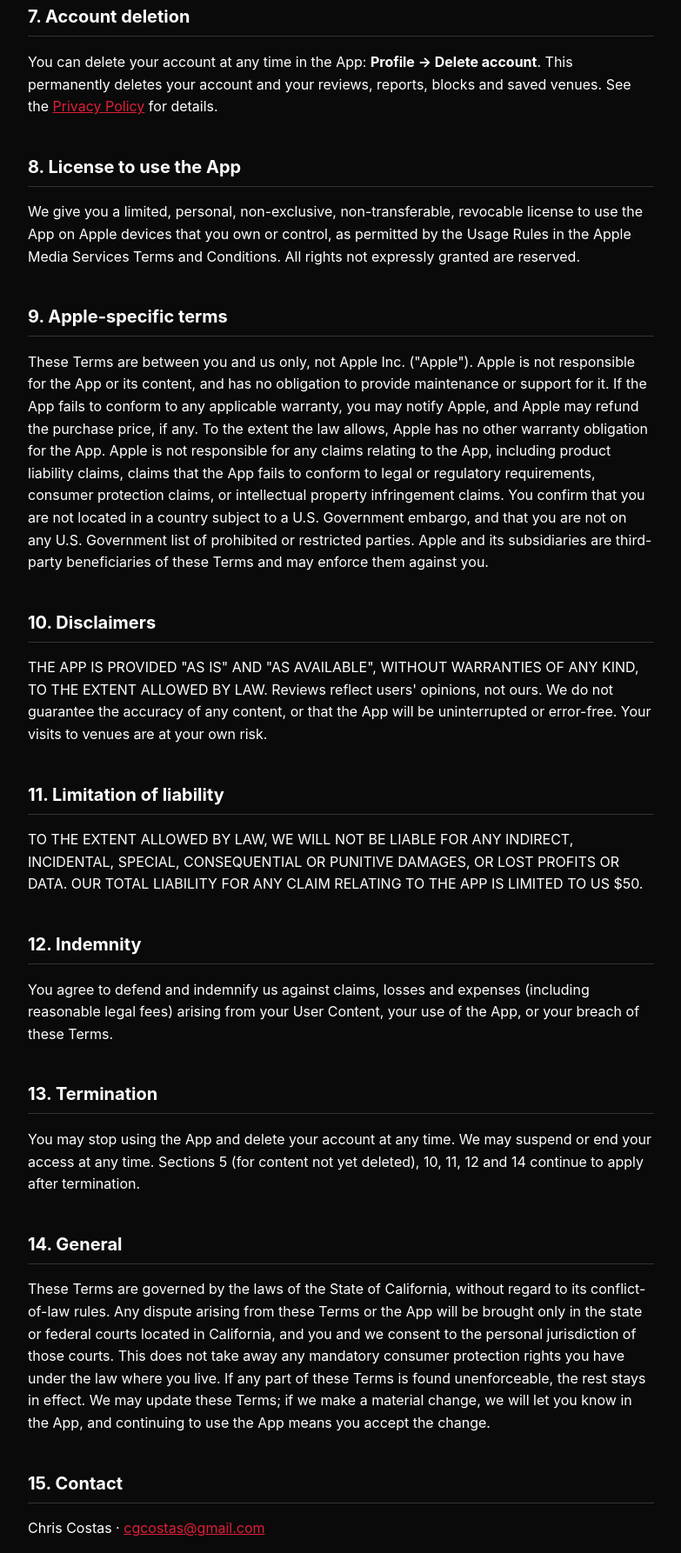
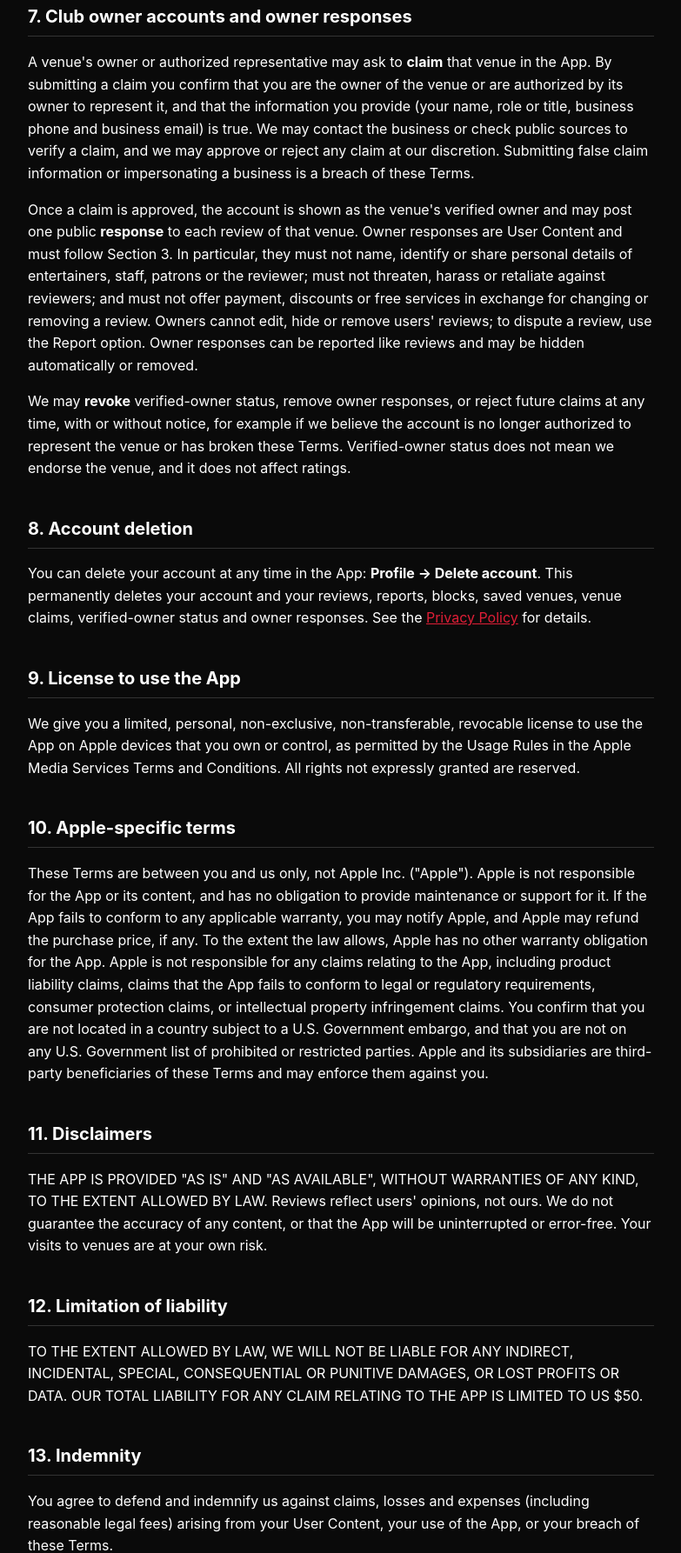
Before and after one commit to cgcostas-gif/velvet-rope-legal, a plain HTML site: page terms.html in a window 1280 px wide. Shown: the part 2229-4015 px from the top of the page at 87% size, without its empty margins (248-1031 px from the left). Drawn offline with Linux system fonts and the light colour scheme.

Commit message:
Terms + privacy: club owner claims and owner responses

```diff
--- a/terms.html
+++ b/terms.html
@@ -27,19 +27,23 @@ nav{margin-top:40px;font-size:14px}nav a{margin-right:14px}li{margin:4px 0}
 <li>scrape, reverse engineer, or interfere with the App, or get around blocks, bans or security measures.</li></ul>
 <p>Reviews should be honest descriptions of your own experience of a venue, such as its atmosphere, service, value, cleanliness and safety.</p>
 <h2>4. Reporting, blocking and moderation</h2>
-<p>Every review has a <strong>Report</strong> option, and you can <strong>block</strong> any user, which hides their content from you. We review reports and act on objectionable content <strong>within 24 hours</strong>. We remove the content and ban the user who posted it where appropriate. A review that receives multiple reports may be hidden automatically while we review it. We may remove any content or suspend or terminate any account at any time, with or without notice, if we believe it breaks these Terms or puts other people at risk. To report urgent concerns, email <a href="mailto:cgcostas@gmail.com">cgcostas@gmail.com</a>.</p>
+<p>Every review and owner response has a <strong>Report</strong> option, and you can <strong>block</strong> any user, which hides their content from you. We review reports and act on objectionable content <strong>within 24 hours</strong>. We remove the content and ban the user who posted it where appropriate. A review that receives multiple reports may be hidden automatically while we review it. We may remove any content or suspend or terminate any account at any time, with or without notice, if we believe it breaks these Terms or puts other people at risk. To report urgent concerns, email <a href="mailto:cgcostas@gmail.com">cgcostas@gmail.com</a>.</p>
 <h2>5. Your content and the license you give us</h2>
 <p>You keep ownership of the reviews and other content you post ("User Content"). By posting it, you give us a worldwide, non-exclusive, royalty-free, transferable and sublicensable license to host, store, reproduce, display, adapt (for example, to format it or calculate ratings), and distribute your User Content in the App and in promoting the App. This license ends when you delete the content or your account, except for copies held for a limited time in backups or where the law requires us to keep them. You confirm you have the right to post your User Content and that it follows these Terms. We do not endorse User Content, and we are not responsible for it.</p>
 <h2>6. Venue information and featured listings</h2><p>Venue details such as addresses and hours are collected from public sources and may be inaccurate or out of date. Some venues may be marked "Featured" as part of paid promotion in the future. Featured status will be clearly labeled and does not affect user ratings. Always check details directly with a venue, and follow all laws and venue rules.</p>
-<h2>7. Account deletion</h2><p>You can delete your account at any time in the App: <strong>Profile → Delete account</strong>. This permanently deletes your account and your reviews, reports, blocks and saved venues. See the <a href="privacy.html">Privacy Policy</a> for details.</p>
-<h2>8. License to use the App</h2><p>We give you a limited, personal, non-exclusive, non-transferable, revocable license to use the App on Apple devices that you own or control, as permitted by the Usage Rules in the Apple Media Services Terms and Conditions. All rights not expressly granted are reserved.</p>
-<h2>9. Apple-specific terms</h2><p>These Terms are between you and us only, not Apple Inc. ("Apple"). Apple is not responsible for the App or its content, and has no obligation to provide maintenance or support for it. If the App fails to conform to any applicable warranty, you may notify Apple, and Apple may refund the purchase price, if any. To the extent the law allows, Apple has no other warranty obligation for the App. Apple is not responsible for any claims relating to the App, including product liability claims, claims that the App fails to conform to legal or regulatory requirements, consumer protection claims, or intellectual property infringement claims. You confirm that you are not located in a country subject to a U.S. Government embargo, and that you are not on any U.S. Government list of prohibited or restricted parties. Apple and its subsidiaries are third-party beneficiaries of these Terms and may enforce them against you.</p>
-<h2>10. Disclaimers</h2><p>THE APP IS PROVIDED "AS IS" AND "AS AVAILABLE", WITHOUT WARRANTIES OF ANY KIND, TO THE EXTENT ALLOWED BY LAW. Reviews reflect users' opinions, not ours. We do not guarantee the accuracy of any content, or that the App will be uninterrupted or error-free. Your visits to venues are at your own risk.</p>
-<h2>11. Limitation of liability</h2><p>TO THE EXTENT ALLOWED BY LAW, WE WILL NOT BE LIABLE FOR ANY INDIRECT, INCIDENTAL, SPECIAL, CONSEQUENTIAL OR PUNITIVE DAMAGES, OR LOST PROFITS OR DATA. OUR TOTAL LIABILITY FOR ANY CLAIM RELATING TO THE APP IS LIMITED TO US $50.</p>
-<h2>12. Indemnity</h2><p>You agree to defend and indemnify us against claims, losses and expenses (including reasonable legal fees) arising from your User Content, your use of the App, or your breach of these Terms.</p>
-<h2>13. Termination</h2><p>You may stop using the App and delete your account at any time. We may suspend or end your access at any time. Sections 5 (for content not yet deleted), 10, 11, 12 and 14 continue to apply after termination.</p>
-<h2>14. General</h2><p>These Terms are governed by the laws of the State of California, without regard to its conflict-of-law rules. Any dispute arising from these Terms or the App will be brought only in the state or federal courts located in California, and you and we consent to the personal jurisdiction of those courts. This does not take away any mandatory consumer protection rights you have under the law where you live. If any part of these Terms is found unenforceable, the rest stays in effect. We may update these Terms; if we make a material change, we will let you know in the App, and continuing to use the App means you accept the change.</p>
-<h2>15. Contact</h2><p>Chris Costas · <a href="mailto:cgcostas@gmail.com">cgcostas@gmail.com</a></p>
+<h2>7. Club owner accounts and owner responses</h2>
+<p>A venue's owner or authorized representative may ask to <strong>claim</strong> that venue in the App. By submitting a claim you confirm that you are the owner of the venue or are authorized by its owner to represent it, and that the information you provide (your name, role or title, business phone and business email) is true. We may contact the business or check public sources to verify a claim, and we may approve or reject any claim at our discretion. Submitting false claim information or impersonating a business is a breach of these Terms.</p>
+<p>Once a claim is approved, the account is shown as the venue's verified owner and may post one public <strong>response</strong> to each review of that venue. Owner responses are User Content and must follow Section 3. In particular, they must not name, identify or share personal details of entertainers, staff, patrons or the reviewer; must not threaten, harass or retaliate against reviewers; and must not offer payment, discounts or free services in exchange for changing or removing a review. Owners cannot edit, hide or remove users' reviews; to dispute a review, use the Report option. Owner responses can be reported like reviews and may be hidden automatically or removed.</p>
+<p>We may <strong>revoke</strong> verified-owner status, remove owner responses, or reject future claims at any time, with or without notice, for example if we believe the account is no longer authorized to represent the venue or has broken these Terms. Verified-owner status does not mean we endorse the venue, and it does not affect ratings.</p>
+<h2>8. Account deletion</h2><p>You can delete your account at any time in the App: <strong>Profile → Delete account</strong>. This permanently deletes your account and your reviews, reports, blocks, saved venues, venue claims, verified-owner status and owner responses. See the <a href="privacy.html">Privacy Policy</a> for details.</p>
+<h2>9. License to use the App</h2><p>We give you a limited, personal, non-exclusive, non-transferable, revocable license to use the App on Apple devices that you own or control, as permitted by the Usage Rules in the Apple Media Services Terms and Conditions. All rights not expressly granted are reserved.</p>
+<h2>10. Apple-specific terms</h2><p>These Terms are between you and us only, not Apple Inc. ("Apple"). Apple is not responsible for the App or its content, and has no obligation to provide maintenance or support for it. If the App fails to conform to any applicable warranty, you may notify Apple, and Apple may refund the purchase price, if any. To the extent the law allows, Apple has no other warranty obligation for the App. Apple is not responsible for any claims relating to the App, including product liability claims, claims that the App fails to conform to legal or regulatory requirements, consumer protection claims, or intellectual property infringement claims. You confirm that you are not located in a country subject to a U.S. Government embargo, and that you are not on any U.S. Government list of prohibited or restricted parties. Apple and its subsidiaries are third-party beneficiaries of these Terms and may enforce them against you.</p>
+<h2>11. Disclaimers</h2><p>THE APP IS PROVIDED "AS IS" AND "AS AVAILABLE", WITHOUT WARRANTIES OF ANY KIND, TO THE EXTENT ALLOWED BY LAW. Reviews reflect users' opinions, not ours. We do not guarantee the accuracy of any content, or that the App will be uninterrupted or error-free. Your visits to venues are at your own risk.</p>
+<h2>12. Limitation of liability</h2><p>TO THE EXTENT ALLOWED BY LAW, WE WILL NOT BE LIABLE FOR ANY INDIRECT, INCIDENTAL, SPECIAL, CONSEQUENTIAL OR PUNITIVE DAMAGES, OR LOST PROFITS OR DATA. OUR TOTAL LIABILITY FOR ANY CLAIM RELATING TO THE APP IS LIMITED TO US $50.</p>
+<h2>13. Indemnity</h2><p>You agree to defend and indemnify us against claims, losses and expenses (including reasonable legal fees) arising from your User Content, your use of the App, or your breach of these Terms.</p>
+<h2>14. Termination</h2><p>You may stop using the App and delete your account at any time. We may suspend or end your access at any time. Sections 5 (for content not yet deleted), 7 (for responses not yet deleted), 11, 12, 13 and 15 continue to apply after termination.</p>
+<h2>15. General</h2><p>These Terms are governed by the laws of the State of California, without regard to its conflict-of-law rules. Any dispute arising from these Terms or the App will be brought only in the state or federal courts located in California, and you and we consent to the personal jurisdiction of those courts. This does not take away any mandatory consumer protection rights you have under the law where you live. If any part of these Terms is found unenforceable, the rest stays in effect. We may update these Terms; if we make a material change, we will let you know in the App, and continuing to use the App means you accept the change.</p>
+<h2>16. Contact</h2><p>Chris Costas · <a href="mailto:cgcostas@gmail.com">cgcostas@gmail.com</a></p>
 <nav><a href="privacy.html">Privacy Policy</a><a href="terms.html">Terms of Use</a><a href="support.html">Support</a></nav>
 <p class="muted">© 2026 Chris Costas. Velvet Rope is operated by Chris Costas, an individual.</p>
 </main></body></html>
```
Also changed, not shown: privacy.html (+6 -5 lines).
